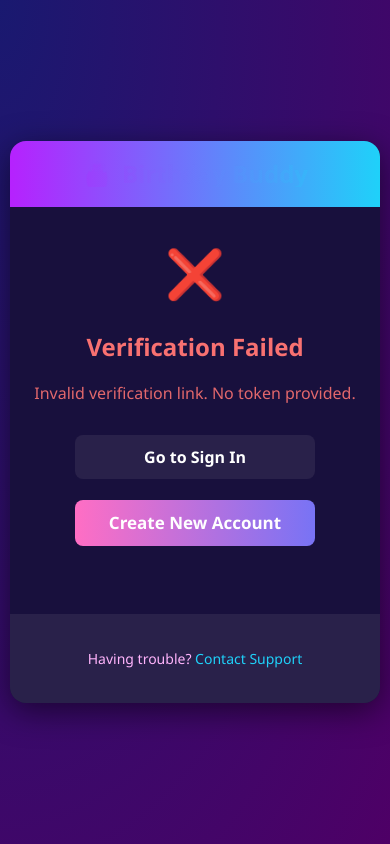
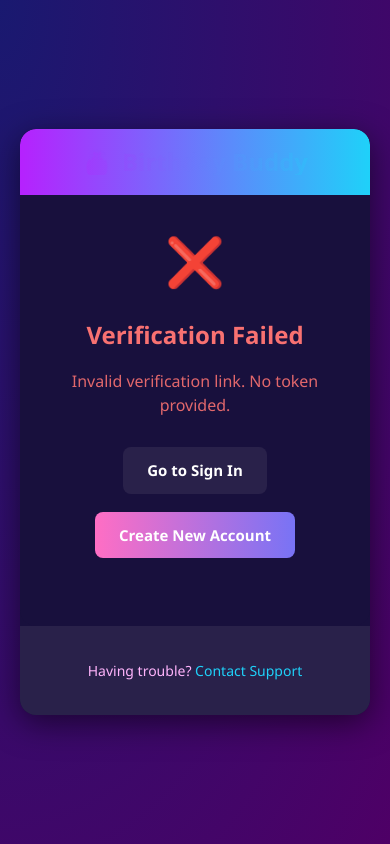
Before and after one commit to SCSBalaji/birthday_remainder_project, a React (Vite) app in the folder client/: page /verify-email in a window 390 px wide. Built offline with nearby package versions, Linux system fonts and the light colour scheme; the HTML template or start-up script is replaced by a standard one.

Commit message:
feat: Enhance email verification page and API response handling with improved styling and logic

```diff
--- a/client/src/VerifyEmailPage.css
+++ b/client/src/VerifyEmailPage.css
@@ -16,12 +16,14 @@
   max-width: 500px;
   width: 100%;
   overflow: hidden;
+  margin: 0 auto;
 }
 
 .verify-email-header {
   background: linear-gradient(90deg, #b621fe 0%, #1fd1f9 100%);
   padding: 30px;
   text-align: center;
+  border-radius: 16px 16px 0 0;
 }
 
 .verify-email-header .app-title {
@@ -38,6 +40,8 @@
 .verify-email-content {
   padding: 40px 30px;
   text-align: center;
+  background: #18103d;
+  border-radius: 0 0 16px 16px;
 }
 
 .verify-status {
@@ -124,20 +128,66 @@
   margin-bottom: 20px;
 }
 
+.error-content {
+  text-align: center;
+  color: #fff;
+}
+
+.error-content h3 {
+  color: #f87171;
+  margin-bottom: 16px;
+  font-size: 24px;
+  font-weight: 700;
+}
+
+.error-content p {
+  margin-bottom: 20px;
+  line-height: 1.5;
+  opacity: 0.9;
+  color: #fff;
+}
+
 .error-actions {
   display: flex;
   gap: 15px;
   justify-content: center;
   margin-top: 30px;
   flex-wrap: wrap;
+  align-items: center;
 }
 
-.signin-btn, .signup-btn {
-  padding: 10px 20px;
+.error-actions .signin-btn,
+.error-actions .signup-btn {
+  display: inline-block;
+  padding: 12px 24px;
   border-radius: 8px;
   text-decoration: none;
   font-weight: 600;
   transition: transform 0.2s ease;
+  border: none;
+  cursor: pointer;
+  font-size: 15px;
+  width: auto !important;
+  min-width: 140px;
+  max-width: 200px;
+  text-align: center;
+  box-sizing: border-box;
+}
+
+.signin-btn, .signup-btn {
+  padding: 12px 24px;
+  border-radius: 8px;
+  text-decoration: none;
+  font-weight: 600;
+  transition: transform 0.2s ease;
+  border: none;
+  cursor: pointer;
+  font-size: 15px;
+  width: auto;
+  min-width: 140px;
+  max-width: 200px;
+  text-align: center;
+  white-space: nowrap;
 }
 
 .signin-btn {
@@ -210,7 +260,8 @@
   }
 
   .verify-email-container {
-    max-width: 100%;
+    max-width: 95vw;
+    margin: 0 10px;
   }
 
   .verify-email-header {
@@ -235,4 +286,16 @@
     max-width: 200px;
     text-align: center;
   }
+
+  .error-actions {
+    flex-direction: column;
+    align-items: center;
+    gap: 12px;
+  }
+
+  .signin-btn, .signup-btn {
+    width: 100%;
+    max-width: 250px;
+    min-width: 180px;
+  }
 }
--- a/client/src/VerifyEmailPage.jsx
+++ b/client/src/VerifyEmailPage.jsx
@@ -1,4 +1,4 @@
-import React, { useState, useEffect } from 'react';
+import React, { useState, useEffect, useRef } from 'react';
 import { useSearchParams, useNavigate, Link } from 'react-router-dom';
 import { authAPI } from './services/api';
 import { useAuth } from './contexts/AuthContext';
@@ -12,6 +12,7 @@ export default function VerifyEmailPage() {
   const [status, setStatus] = useState('verifying'); // verifying, success, error, expired
   const [message, setMessage] = useState('');
   const [userInfo, setUserInfo] = useState(null);
+  const hasVerified = useRef(false);
 
   useEffect(() => {
     const token = searchParams.get('token');
@@ -22,8 +23,14 @@ export default function VerifyEmailPage() {
       return;
     }
 
+    // Prevent double calls using ref
+    if (hasVerified.current) {
+      return;
+    }
+
+    hasVerified.current = true;
     verifyEmail(token);
-  }, [searchParams]);
+  }, [searchParams]); // Remove 'status' from dependencies to prevent re-runs
 
   const verifyEmail = async (token) => {
     try {
--- a/client/src/services/api.js
+++ b/client/src/services/api.js
@@ -78,23 +78,18 @@ export const authAPI = {
 
       console.log('API: Registration response received:', response.data);
 
-      // Extract token and user data
-      const token = response.data?.data?.token;
-      const user = response.data?.data?.user;
+      // For email verification workflow, we don't expect a token immediately
+      if (response.data && response.data.success) {
+        console.log('API: Registration successful, email verification required');
 
-      if (token && user) {
-        console.log('API: Found token and user, saving:', { token, user });
-        tokenManager.setToken(token);
-
-        // Return both for AuthContext
         return {
           success: true,
-          token: token,
-          user: user,
+          message: response.data.message,
+          requiresVerification: true,
           data: response.data
         };
       } else {
-        console.error('API: No token or user found in response!');
+        console.error('API: Registration failed');
         return response.data;
       }
     } catch (error) {
```
